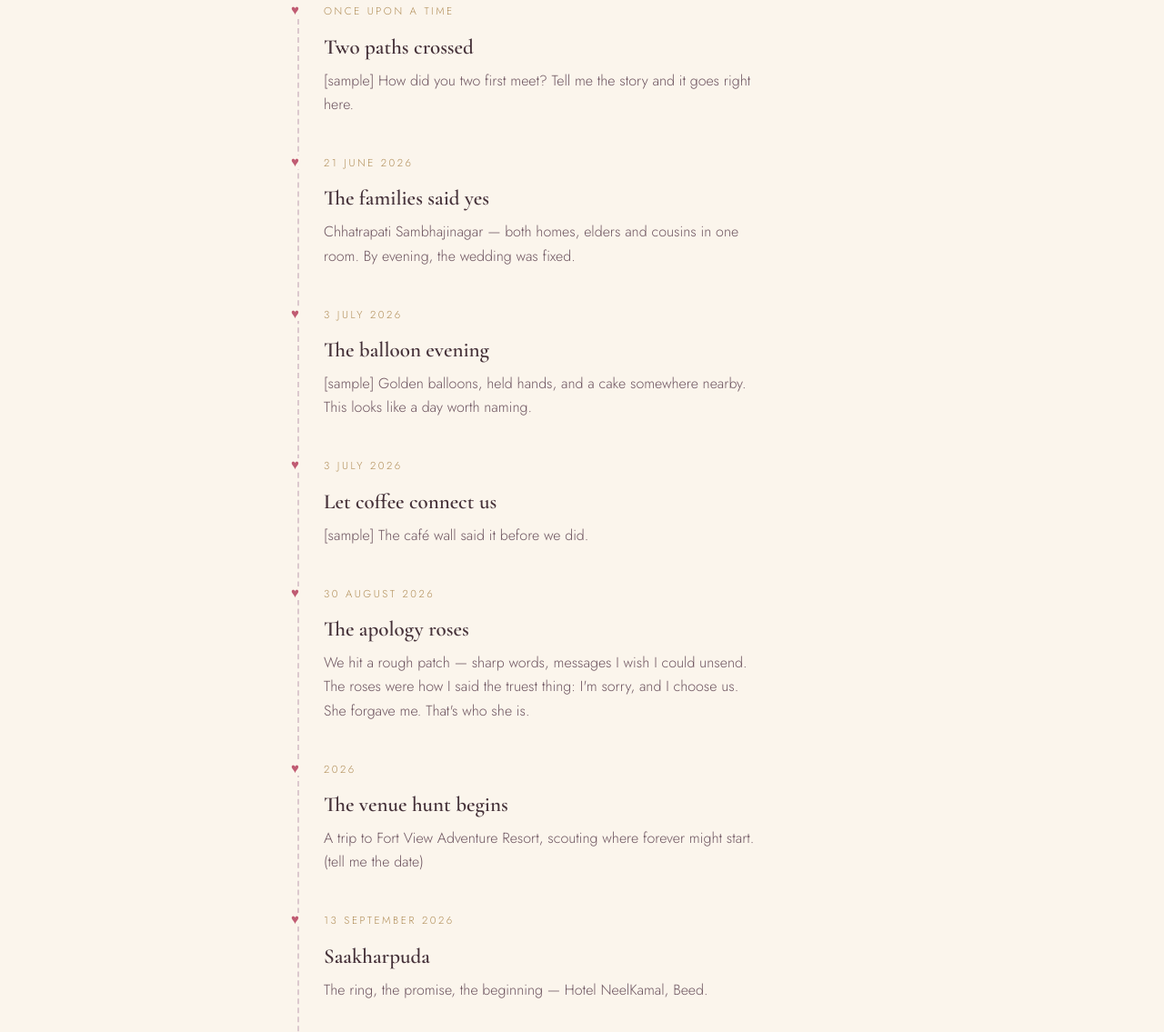
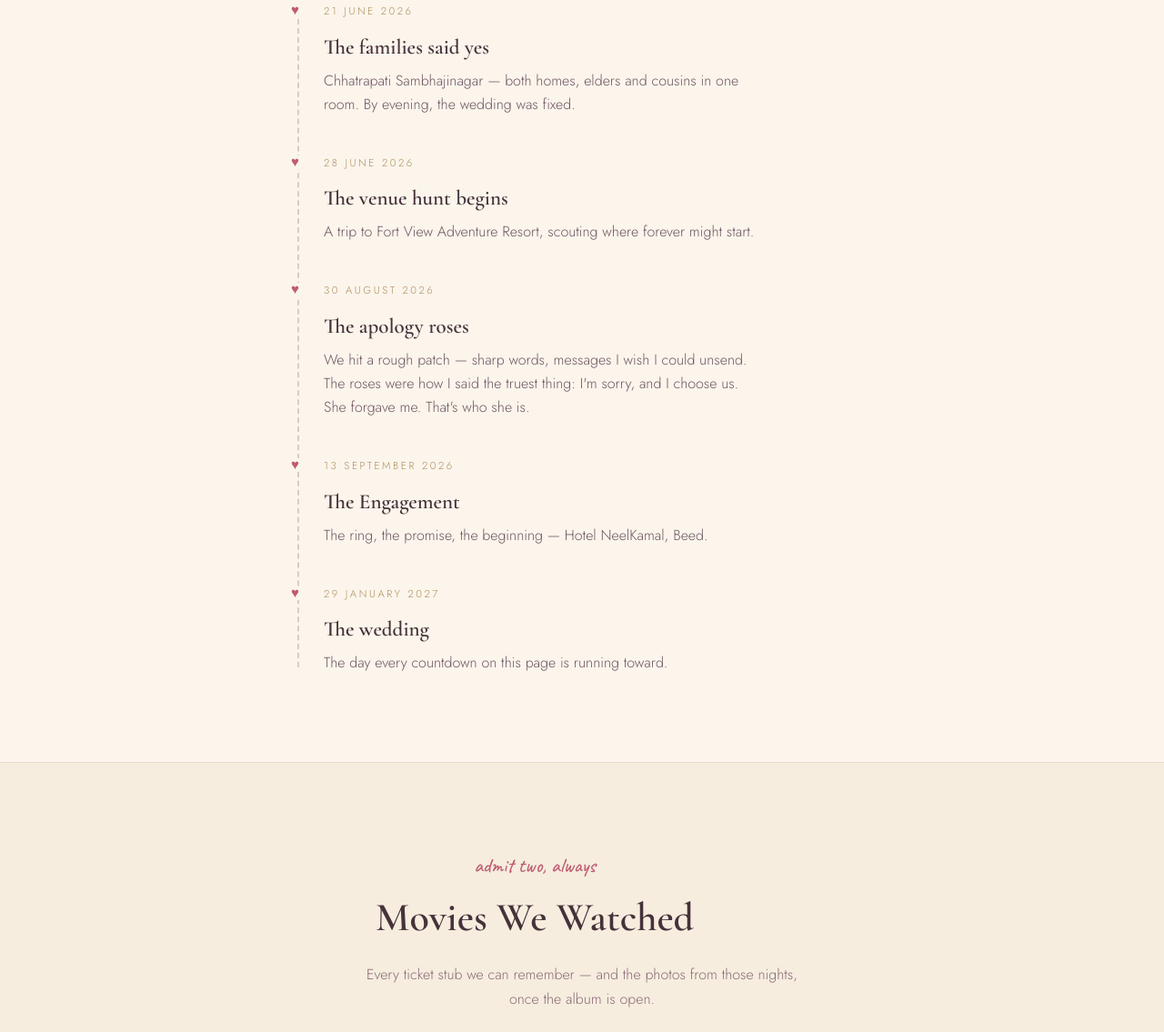
Before and after one commit to rohitk523/invitation_card, a plain HTML site: page shramishtha-and-rohit/index.html in a window 1280 px wide. Shown: the part 1040-2175 px from the top of the page at 91% size. Drawn offline with nearby package versions, Linux system fonts and the light colour scheme.

Commit message:
refactor: restructure tiers and trim samples
- couple-only photos moved behind the just-us gate (7 photos); family
  tier now holds With Our Families + The Day It All Got Fixed
- story trimmed to real entries only; venue hunt dated 28 June 2026
- letters: Rohit's only; coffee-connect cafe pin removed
- Saakharpuda -> Engagement in countdown label and timeline

```diff
--- a/shramishtha-and-rohit/app.js
+++ b/shramishtha-and-rohit/app.js
@@ -8,7 +8,7 @@ const WEDDING = new Date(SITE.weddingISO);
 
 function currentTarget(now) {
   if (now < ENGAGEMENT) {
-    return { when: ENGAGEMENT, label: "Until our Saakharpuda", date: SITE.engagementLine };
+    return { when: ENGAGEMENT, label: "Until our Engagement", date: SITE.engagementLine };
   }
   if (now < WEDDING) {
     return { when: WEDDING, label: "Until we say forever", date: SITE.weddingLine };
@@ -97,13 +97,11 @@ function polaroids(list) {
 }
 
 function openFamily() {
-  $("polaroids").innerHTML = polaroids(SITE.familyAlbum);
   $("with-family-line").textContent = SITE.withFamily.line;
   $("with-family-polaroids").innerHTML = polaroids(SITE.withFamily.photos);
   $("fixing-day-line").textContent = SITE.fixingDay.line;
   $("fixing-day-polaroids").innerHTML = polaroids(SITE.fixingDay.photos);
   renderTickets();
-  $("gallery").hidden = false;
   $("with-family").hidden = false;
   $("fixing-day").hidden = false;
   $("us-gate").hidden = flag.get(US_KEY);
@@ -133,7 +131,7 @@ $("gate-form").addEventListener("submit", (ev) => {
   if (SITE.flowerAnswer.test(answer)) {
     flag.set(FAMILY_KEY);
     openFamily();
-    document.getElementById("gallery").scrollIntoView({ behavior: "smooth" });
+    document.getElementById("with-family").scrollIntoView({ behavior: "smooth" });
   } else {
     const card = $("gate-card");
     card.classList.remove("shake");
--- a/shramishtha-and-rohit/data.js
+++ b/shramishtha-and-rohit/data.js
@@ -14,24 +14,14 @@ const SITE = {
 
   story: [
     {
-      date: "Once upon a time",
-      title: "Two paths crossed",
-      note: "[sample] How did you two first meet? Tell me the story and it goes right here.",
-    },
-    {
       date: "21 June 2026",
       title: "The families said yes",
       note: "Chhatrapati Sambhajinagar — both homes, elders and cousins in one room. By evening, the wedding was fixed.",
     },
     {
-      date: "3 July 2026",
-      title: "The balloon evening",
-      note: "[sample] Golden balloons, held hands, and a cake somewhere nearby. This looks like a day worth naming.",
-    },
-    {
-      date: "3 July 2026",
-      title: "Let coffee connect us",
-      note: "[sample] The café wall said it before we did.",
+      date: "28 June 2026",
+      title: "The venue hunt begins",
+      note: "A trip to Fort View Adventure Resort, scouting where forever might start.",
     },
     {
       date: "30 August 2026",
@@ -39,13 +29,8 @@ const SITE = {
       note: "We hit a rough patch — sharp words, messages I wish I could unsend. The roses were how I said the truest thing: I'm sorry, and I choose us. She forgave me. That's who she is.",
     },
     {
-      date: "2026",
-      title: "The venue hunt begins",
-      note: "A trip to Fort View Adventure Resort, scouting where forever might start. (tell me the date)",
-    },
-    {
       date: "13 September 2026",
-      title: "Saakharpuda",
+      title: "The Engagement",
       note: "The ring, the promise, the beginning — Hotel NeelKamal, Beed.",
     },
     {
@@ -100,17 +85,14 @@ const SITE = {
     ],
   },
 
-  familyAlbum: [
-    { src: "photos/p5.jpg", caption: "The apology roses — 30 August 2026" },
-    { src: "photos/p6.jpg", caption: "That smile, mid-laugh" },
-    { src: "photos/p7.jpg", caption: "An evening with family" },
-    { src: "photos/p8.jpg", caption: "Us, simply" },
-    { src: "photos/p9.jpg", caption: "Fort View Adventure Resort — hunting for where forever begins" },
-  ],
-
   usAlbum: [
     { src: "photos/p1.jpg", caption: "The balloon evening — 3 July 2026" },
     { src: "photos/p3.jpg", caption: "Let coffee connect us" },
+    { src: "photos/p5.jpg", caption: "The apology roses — 30 August 2026" },
+    { src: "photos/p6.jpg", caption: "That smile, mid-laugh" },
+    { src: "photos/p7.jpg", caption: "An evening, just us" },
+    { src: "photos/p8.jpg", caption: "Us, simply" },
+    { src: "photos/p9.jpg", caption: "Fort View Adventure Resort — hunting for where forever begins" },
   ],
 
   hands: {
@@ -124,7 +106,6 @@ const SITE = {
   songs: [], // the list begins the day the first song is chosen
 
   places: [
-    { name: "The coffee-connect café", note: "[sample] its real name goes here" },
     { name: "Beed", note: "where the yes happened" },
     { name: "Fort View Adventure Resort", note: "the marriage-destination-finding trip" },
     { name: "Next place", note: "[sample] every trip we take gets added" },
@@ -132,6 +113,5 @@ const SITE = {
 
   letters: [
     { from: "Rohit", note: "Sealed. To be opened on a very special day, years from now." },
-    { from: "Shramishtha", note: "Sealed. No peeking — not even each other." },
   ],
 };
--- a/shramishtha-and-rohit/index.html
+++ b/shramishtha-and-rohit/index.html
@@ -18,7 +18,7 @@
   <div class="nav-links">
     <a href="#story">Story</a>
     <a href="#movies">Movies</a>
-    <a href="#gallery">Album</a>
+    <a href="#gate">Album</a>
     <a href="#hands">Hands</a>
     <a href="#songs">Songs</a>
   </div>
@@ -80,13 +80,6 @@
       <p class="gate-flower" aria-hidden="true">🌷</p>
       <p class="gate-welcome">You know us well. Welcome in.</p>
     </div>
-  </section>
-
-  <!-- ============ FAMILY ALBUM (locked) ============ -->
-  <section class="section locked" id="gallery" hidden>
-    <p class="sec-eyebrow">for family</p>
-    <h2 class="sec-title">The Family Album</h2>
-    <div class="polaroids" id="polaroids"></div>
   </section>
 
   <!-- ============ WITH AAI & BABA (family tier) ============ -->
```
